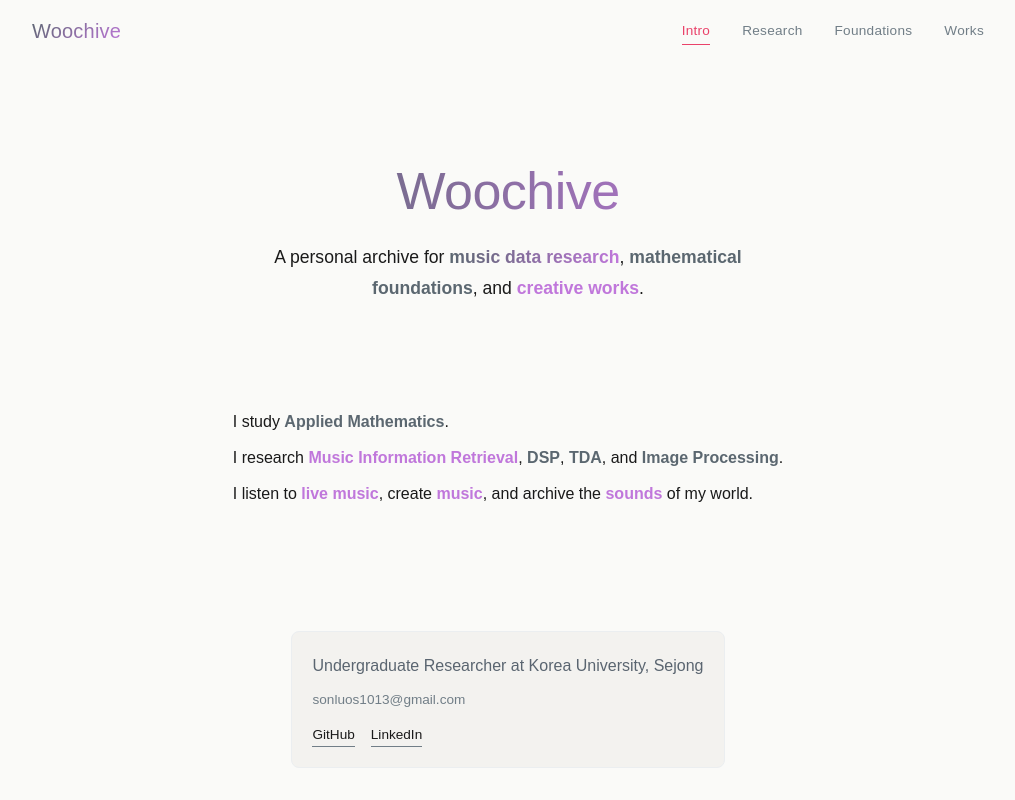
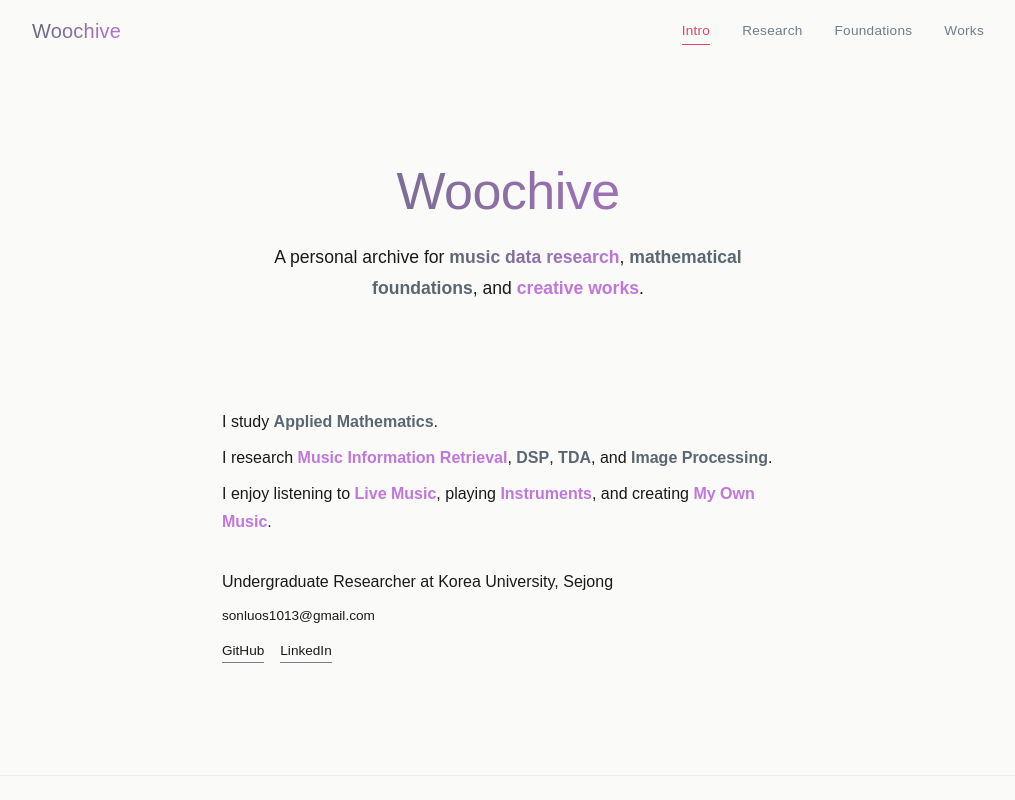
Before and after one commit to sonluos/woochive, a React (Vite) app: page / in a window 1280 px wide. Shown: the top 800 px of the page, without its empty margins (132-1147 px from the left). Built offline with nearby package versions, Linux system fonts and the light colour scheme.

Commit message:
style: equal spacing, update bio line 3, remove card bg, black text

```diff
--- a/src/data/intro.ts
+++ b/src/data/intro.ts
@@ -19,11 +19,11 @@ export const introData: IntroData = {
       ],
     },
     {
-      text: 'I listen to live music, create music, and archive the sounds of my world.',
+      text: 'I enjoy listening to Live Music, playing Instruments, and creating My Own Music.',
       highlights: [
-        { phrase: 'live music', color: 'purple' },
-        { phrase: 'music', color: 'purple' },
-        { phrase: 'sounds', color: 'purple' },
+        { phrase: 'Live Music', color: 'purple' },
+        { phrase: 'Instruments', color: 'purple' },
+        { phrase: 'My Own Music', color: 'purple' },
       ],
     },
   ],
--- a/src/pages/Home.css
+++ b/src/pages/Home.css
@@ -1,8 +1,5 @@
 .intro {
-  padding-bottom: var(--sp-4);
-  min-height: calc(100vh - var(--nav-h));
-  display: flex;
-  flex-direction: column;
+  padding-bottom: var(--sp-24);
 }
 
 .intro__hero {
@@ -73,7 +70,7 @@
 
 /* Info section */
 .intro__info {
-  margin-top: auto;
+  margin-top: var(--sp-8);
   max-width: 38.75rem;
   margin-left: auto;
   margin-right: auto;
@@ -82,23 +79,23 @@
 
 /* InfoCard */
 .info-card {
-  background: var(--paper-2);
-  border: 1px solid var(--border-soft);
-  border-radius: var(--radius-md);
-  padding: var(--sp-5);
+  background: transparent;
+  border: none;
+  border-radius: 0;
+  padding: 0;
   max-width: 38.75rem;
   margin: 0 auto;
 }
 
 .info-card__affiliation {
   font-size: var(--text-base);
-  color: var(--ink-soft);
+  color: var(--ink);
   margin-bottom: var(--sp-2);
 }
 
 .info-card__email {
   font-size: var(--text-sm);
-  color: var(--ink-muted);
+  color: var(--ink);
   margin-bottom: var(--sp-3);
 }
 
```
